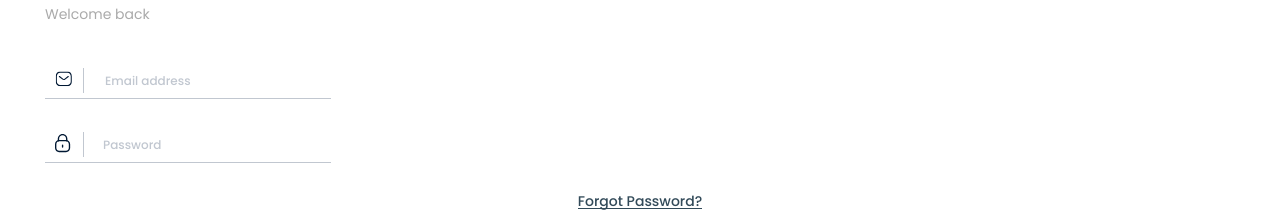
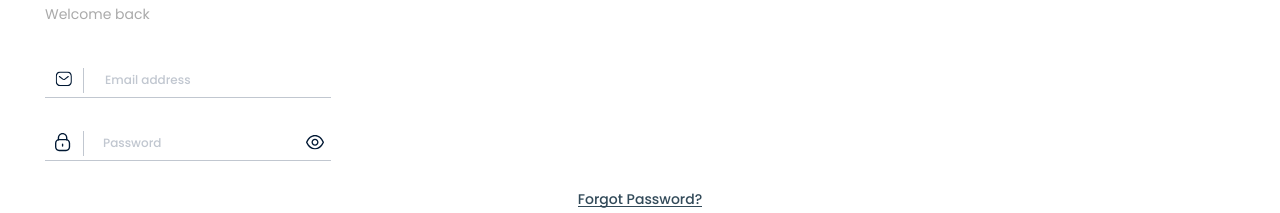
Before and after one commit to JetMars/magic_coffee, a React (Vite) app: page /authorization in a window 1280 px wide. Shown: the part 143-356 px from the top of the page. Built offline with nearby package versions, Linux system fonts and the light colour scheme.

Commit message:
add/components/PasswordInput

```diff
--- /dev/null
+++ b/src/components/PasswordInput/PasswordInput.module.scss
@@ -0,0 +1,54 @@
+.form-image {
+  position: relative;
+  margin-left: 10px;
+  width: 18px;
+  height: 18px;
+  img {
+    display: block;
+    object-fit: cover;
+  }
+  &::after {
+    display: block;
+    position: absolute;
+    content: "";
+    width: 25px;
+    top: 10px;
+    left: 16px;
+    border-bottom: 0.5px solid #c1c7d0;
+    transform: rotate(90deg);
+  }
+}
+
+.form-password {
+  padding-right: 34px;
+}
+
+.form-show {
+  position: absolute;
+  width: 18px;
+  height: 14px;
+  top: 2px;
+  right: 7px;
+  img {
+    display: block;
+    object-fit: cover;
+  }
+  &::before {
+    transition: opacity 0.2s linear;
+    opacity: 0;
+    display: block;
+    position: absolute;
+    content: "";
+    width: 21px;
+    top: 7px;
+    left: -2px;
+    border-bottom: 0.5px solid #000205;
+    transform: rotate(-45deg);
+  }
+}
+
+.form-show.view {
+  &::before {
+    opacity: 1;
+  }
+}
--- /dev/null
+++ b/src/components/PasswordInput/PasswordInput.tsx
@@ -0,0 +1,40 @@
+import React, { useRef } from "react";
+
+import password from "assets/img/svg/authorization/Lock.svg";
+import show from "assets/img/svg/password/show.svg";
+
+import styles from "./PasswordInput.module.scss";
+
+const PasswordInput: React.FC = () => {
+  const inputRef = useRef<HTMLInputElement>(null);
+  const viewRef = useRef<HTMLDivElement>(null);
+
+  const view = (): void => {
+    if (inputRef.current?.getAttribute("type") === "password") {
+      viewRef.current?.classList.add(`${styles.view}`);
+      inputRef.current?.setAttribute("type", "text");
+    } else {
+      viewRef.current?.classList.remove(`${styles.view}`);
+      inputRef.current?.setAttribute("type", "password");
+    }
+  };
+
+  return (
+    <>
+      <div className={styles["form-image"]}>
+        <img src={password} alt="password" />
+      </div>
+      <input
+        className={styles["form-password"]}
+        ref={inputRef}
+        type="password"
+        placeholder="Password"
+      />
+      <div ref={viewRef} className={styles["form-show"]} onClick={view}>
+        <img src={show} alt="show" />
+      </div>
+    </>
+  );
+};
+
+export default PasswordInput;
--- a/src/components/index.tsx
+++ b/src/components/index.tsx
@@ -1,5 +1,6 @@
 import NextPage from "components/NextPage/NextPage";
+import PasswordInput from "components/PasswordInput/PasswordInput";
 import BackPage from "components/BackPage/BackPage";
 import Logo from "components/Logo/Logo";
 
-export { NextPage, BackPage, Logo };
+export { NextPage, BackPage, Logo, PasswordInput };
--- a/src/pages/AuthorizationPage/AuthorizationPage.module.scss
+++ b/src/pages/AuthorizationPage/AuthorizationPage.module.scss
@@ -24,6 +24,7 @@
   width: 286px;
   &-wrap {
     display: flex;
+    position: relative;
     margin: 0;
     margin-top: 35px;
     gap: 30px;
@@ -56,12 +57,13 @@
 }
 
 input[type="email"],
-input[type="password"] {
+input[type="password"],
+input[type="text"] {
   display: block;
   border: none;
   padding-top: 2px;
   width: 100%;
-  font-size: 14px;
+  font-size: 12px;
   &::placeholder {
     color: #c1c7d0;
     font-size: 12px;
--- a/src/pages/AuthorizationPage/AuthorizationPage.tsx
+++ b/src/pages/AuthorizationPage/AuthorizationPage.tsx
@@ -1,9 +1,8 @@
 import React from "react";
 
-import { BackPage, NextPage } from "components";
+import { BackPage, NextPage, PasswordInput } from "components";
 
 import email from "assets/img/svg/authorization/Message.svg";
-import password from "assets/img/svg/authorization/Lock.svg";
 
 import styles from "./AuthorizationPage.module.scss";
 
@@ -22,10 +21,7 @@ const AuthorizationPage: React.FC = () => {
           <input type="email" placeholder="Email address" />
         </div>
         <div className={styles["form-wrap"]}>
-          <div className={styles["form-image"]}>
-            <img src={password} alt="password" />
-          </div>
-          <input type="password" placeholder="Password" />
+          <PasswordInput />
         </div>
       </form>
       <div className={styles["password-restore"]}>
```
Also changed, not shown: src/assets/img/svg/password/show.svg (added).
